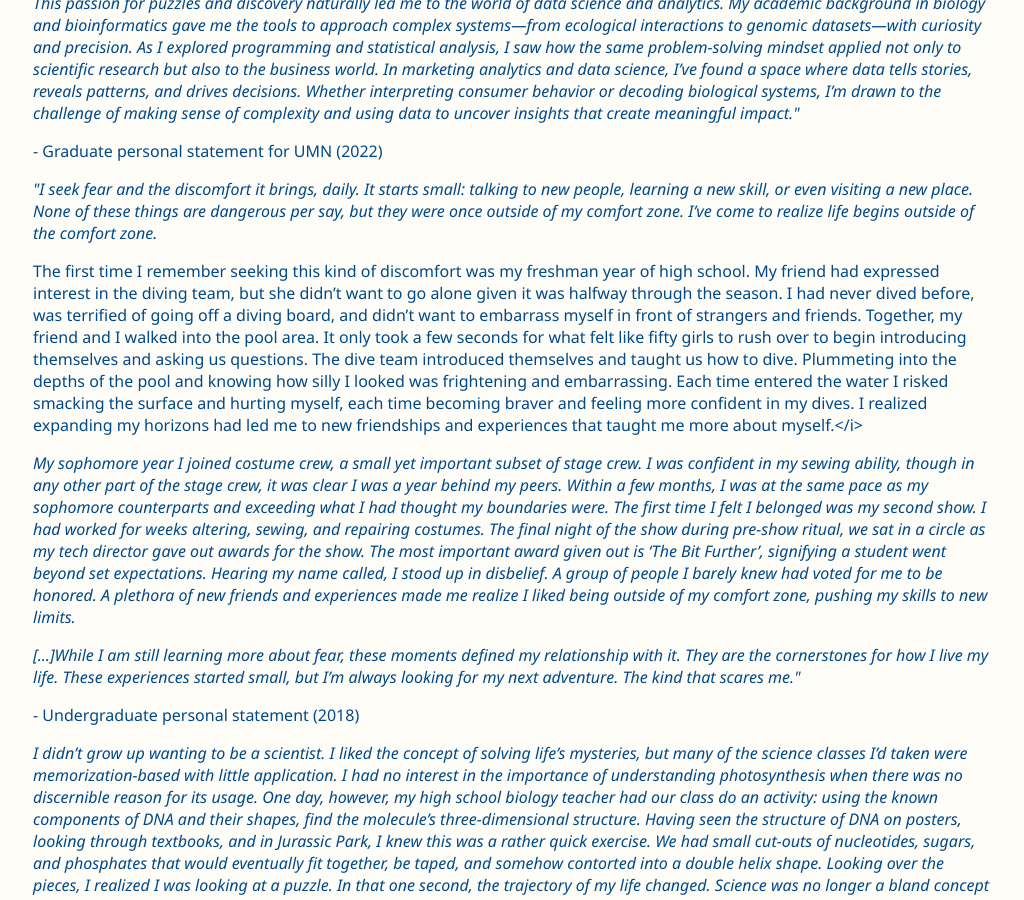
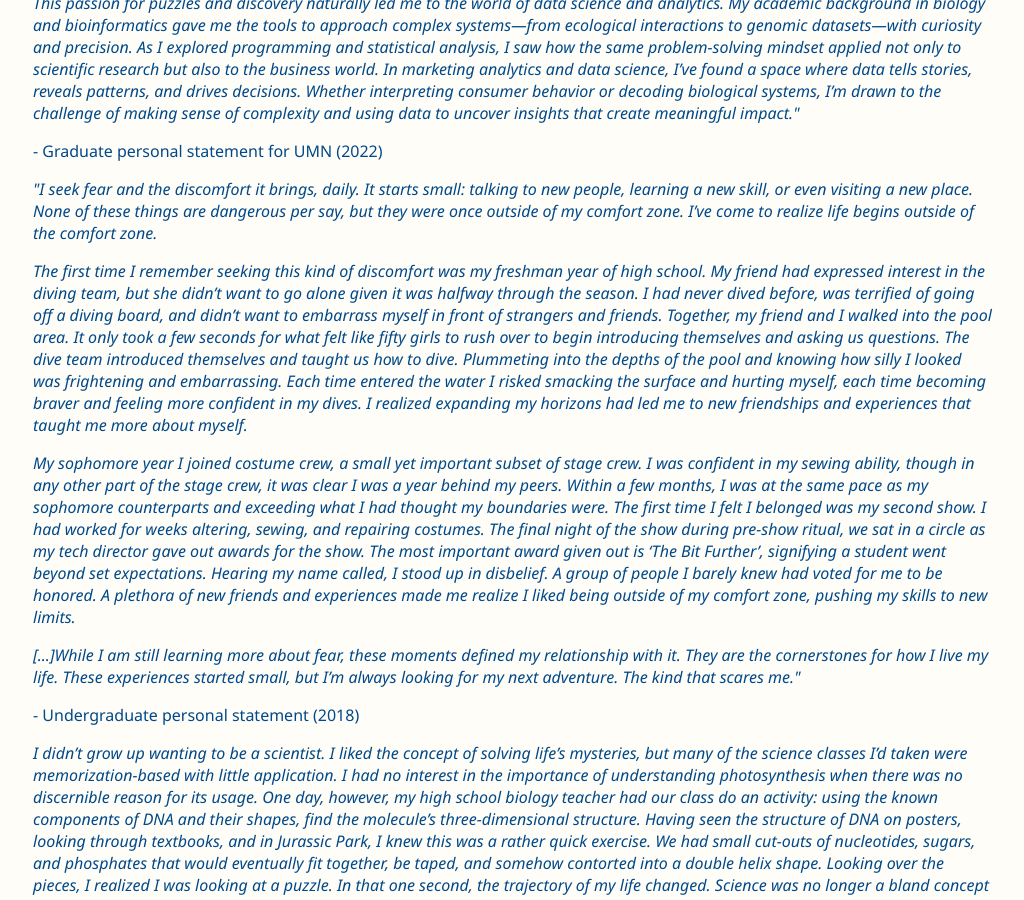
Before and after one commit to kfillman/kfillman.github.io, a Jekyll site: the page built from about.md, in a window 1280 px wide and 900 px high, scrolled down 689 px. Shown: the whole window, without its empty margins (127-1151 px from the left). Built offline with Jekyll 4.4.1, drawn with Linux system fonts in a browser that asks for light colours.

```diff
--- a/about.md
+++ b/about.md
@@ -17,7 +17,7 @@ permalink: /about/
 <p>- Graduate personal statement for UMN (2022)</p>
 
 <p><i>"I seek fear and the discomfort it brings, daily. It starts small: talking to new people, learning a new skill, or even visiting a new place. None of these things are dangerous per say, but they were once outside of my comfort zone. I’ve come to realize life begins outside of the comfort zone.</i></p>
-<p>The first time I remember seeking this kind of discomfort was my freshman year of high school. My friend had expressed interest in the diving team, but she didn’t want to go alone given it was halfway through the season. I had never dived before, was terrified of going off a diving board, and didn’t want to embarrass myself in front of strangers and friends. Together, my friend and I walked into the pool area. It only took a few seconds for what felt like fifty girls to rush over to begin introducing themselves and asking us questions. The dive team introduced themselves and taught us how to dive. Plummeting into the depths of the pool and knowing how silly I looked was frightening and embarrassing. Each time entered the water I risked smacking the surface and hurting myself, each time becoming braver and feeling more confident in my dives. I realized expanding my horizons had led me to new friendships and experiences that taught me more about myself.</i></p>
+<p><i>The first time I remember seeking this kind of discomfort was my freshman year of high school. My friend had expressed interest in the diving team, but she didn’t want to go alone given it was halfway through the season. I had never dived before, was terrified of going off a diving board, and didn’t want to embarrass myself in front of strangers and friends. Together, my friend and I walked into the pool area. It only took a few seconds for what felt like fifty girls to rush over to begin introducing themselves and asking us questions. The dive team introduced themselves and taught us how to dive. Plummeting into the depths of the pool and knowing how silly I looked was frightening and embarrassing. Each time entered the water I risked smacking the surface and hurting myself, each time becoming braver and feeling more confident in my dives. I realized expanding my horizons had led me to new friendships and experiences that taught me more about myself.</i></p>
 <p><i>My sophomore year I joined costume crew, a small yet important subset of stage crew. I was confident in my sewing ability, though in any other part of the stage crew, it was clear I was a year behind my peers. Within a few months, I was at the same pace as my sophomore counterparts and exceeding what I had thought my boundaries were. The first time I felt I belonged was my second show. I had worked for weeks altering, sewing, and repairing costumes. The final night of the show during pre-show ritual, we sat in a circle as my tech director gave out awards for the show. The most important award given out is ‘The Bit Further’, signifying a student went beyond set expectations. Hearing my name called, I stood up in disbelief. A group of people I barely knew had voted for me to be honored. A plethora of new friends and experiences made me realize I liked being outside of my comfort zone, pushing my skills to new limits.</i></p>
 <p><i>[...]While I am still learning more about fear, these moments defined my relationship with it. They are the cornerstones for how I live my life. These experiences started small, but I’m always looking for my next adventure. The kind that scares me."</i></p>
 <p>- Undergraduate personal statement (2018)</p>
```
